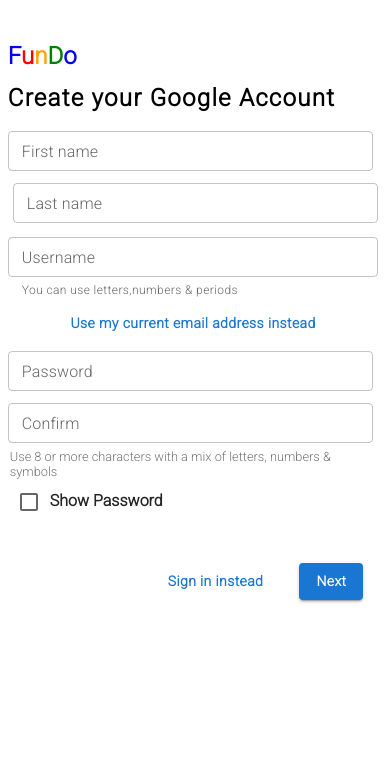
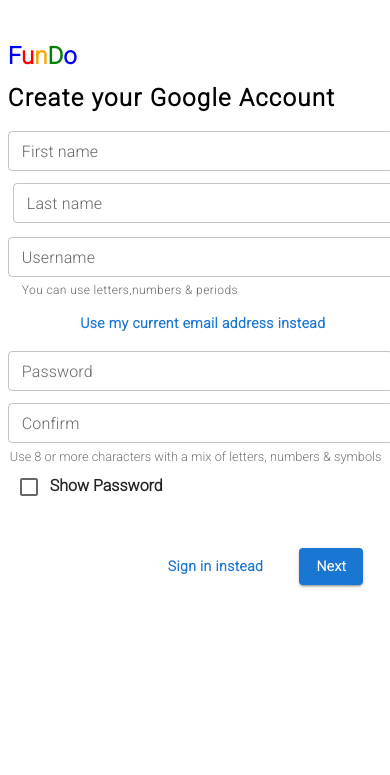
Before and after one commit to bhatappu11/FunDoApp, a React (Create React App) app in the folder fundoapp/: page / in a window 390 px wide. Shown: the top 775 px of the page. Built offline with nearby package versions, Linux system fonts and the light colour scheme.

Commit message:
[Arpitha]MODIFIED: media queries to include different screen sizes

```diff
--- a/fundoapp/src/pages/signup/SignUp.jsx
+++ b/fundoapp/src/pages/signup/SignUp.jsx
@@ -26,7 +26,7 @@
                             <TextField fullwidth id="email" label="Username" variant="outlined" margin="dense" size="small" helperText="You can use letters,numbers & periods" sx={{width: '100%'}}/>
                         </div>
                         <div className="current-email">
-                            <Button fullWidth className="email-button" size="small" sx={{textTransform: 'none', fontWeight: 'bolder', fontSize: '0.875rem'}}>Use my current email address instead</Button>
+                            <Button className="email-button" size="small" sx={{textTransform: 'none', fontWeight: 'bolder', fontSize: '0.875rem'}}>Use my current email address instead</Button>
                         </div>
                         <div className="password-field">
                             <TextField fullwidth id="password" label="Password" variant="outlined" margin="dense" type="password" size="small" sx={{ marginRight: '5px' }}/>
--- a/fundoapp/src/pages/signup/SignUp.scss
+++ b/fundoapp/src/pages/signup/SignUp.scss
@@ -16,6 +16,8 @@
     border-radius: 8px;
     border: 1px solid #dadce0;
     margin: 10vw 30vw;
+    color: #202124;
+    font-family: $roboto;
 }
 .form{
     padding-left: 2vw;
@@ -78,11 +80,64 @@
     margin-bottom: 1vh;
     font-size: 1.5rem;
 }
-body{
-    color: #202124;
-    font-family: $roboto;
+
+@media only screen and (max-width: 1200px) {
+    .main-container{
+        display: flex;
+        flex-direction: row;
+        margin: 10vh;
+    }
+    .current-email{
+        width: 100%;
+    }
+    .image-container{
+        display: none;
+    }
+    .form{
+        margin-right: 5vw;
+    }
+    .form-conatiner{
+        width: 100%;
+    }
+    .form{
+        width: 100%;
+        padding-right: 2vw;
+    }
+    .name-field{
+        width: 100%;
+    }
+    .password-field{
+        width: 100%;
+    }
 }
-@media only screen and (max-width:360px) {
+@media only screen and (max-width: 800px) {
+    .main-container{
+        display: flex;
+        flex-direction: row;
+        margin: 10vh;
+    }
+
+    .current-email{
+        width: 100%;
+    }
+    .image-container{
+        display: none;
+    }
+    .form-conatiner{
+        width: 100%;
+    }
+    .form{
+        width: 100%;
+        padding-right: 2vw;
+    }
+    .name-field{
+        width: 100%;
+    }
+    .password-field{
+        width: 100%;
+    }
+}
+@media only screen and (max-width: 540px) {
     .main-container{
         display: flex;
         flex-direction: column;
@@ -99,6 +154,9 @@
     }
     .current-email{
         width: 100%;
+    }
+    .image-container{
+        display: none;
     }
 }
 @media only screen and (max-width: 450px) {
@@ -119,16 +177,29 @@
     .current-email{
         width: 100%;
     }
+    .image-container{
+        display: none;
+    }
 }
-
-/*@media only screen and (max-width: 800px) {
+@media only screen and (max-width:360px) {
     .main-container{
         display: flex;
-        flex-direction: row;
-        margin: 10vh;
+        flex-direction: column;
+        margin: 0;
+        border: none;
     }
-
+    .name-field{
+        display: flex;
+        flex-direction: column;
+    }
+    .password-field{
+        display: flex;
+        flex-direction: column;
+    }
     .current-email{
         width: 100%;
     }
-}*/
+    .image-container{
+        display: none;
+    }
+}
```
